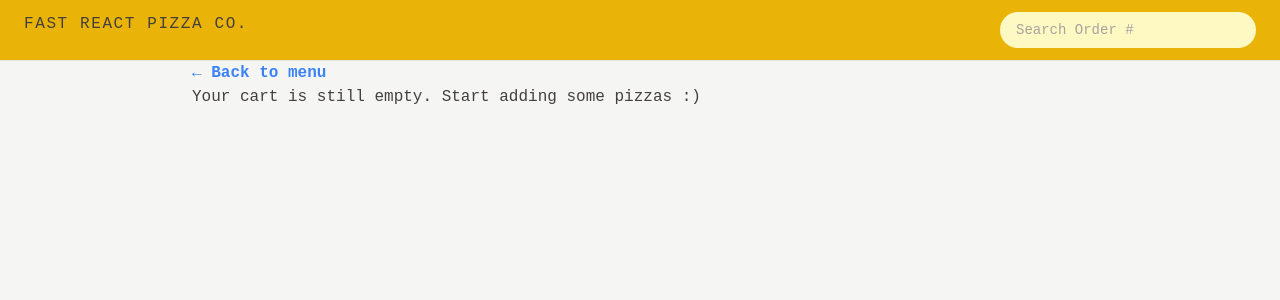
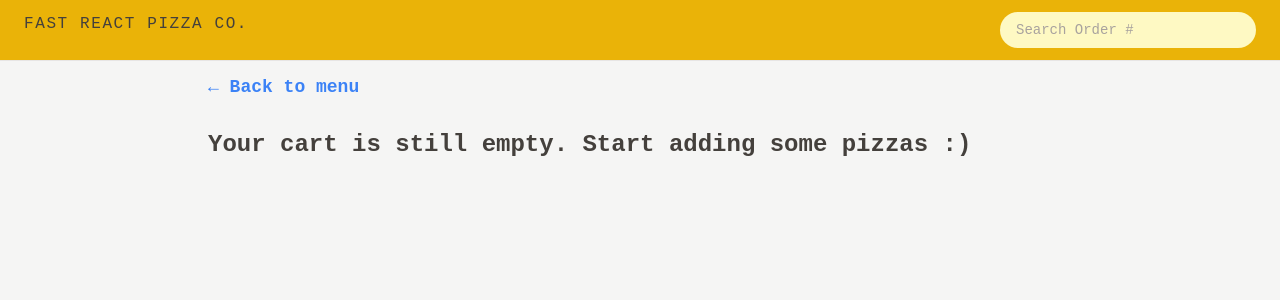
Before and after one commit to HamzaHamani/PizzaPortal., a React (Vite) app: page /cart in a window 1280 px wide. Shown: the top 300 px of the page. Built offline with nearby package versions, Linux system fonts and the light colour scheme.

Commit message:
removed local storage for cart faced  bug

```diff
--- a/src/features/cart/CaerSlice.js
+++ b/src/features/cart/CaerSlice.js
@@ -1,17 +1,6 @@
 import { createSlice } from "@reduxjs/toolkit";
 
-//------- check Cart.jsx for sending cart to localeStorage and handling Clear Cart button
-// recieving the cart from local storage
-const storedValue = JSON.parse(localStorage.getItem("cart"));
-
-let initialState;
-// if there is a cart in local storage, set it as the initial state ,
-if (storedValue) {
-  initialState = { cart: storedValue };
-  // else set the initial state to an empty array
-} else {
-  initialState = { cart: [] };
-}
+let initialState = { cart: [] };
 
 const cartSlice = createSlice({
   name: "cart",
--- a/src/features/cart/Cart.jsx
+++ b/src/features/cart/Cart.jsx
@@ -37,12 +37,9 @@ function Cart() {
 
   // creating a local storage for cart
   //check caerSlice for local storage how we used it
-  if (cart.length == 0) console.log("yes");
-  else localStorage.setItem("cart", JSON.stringify(cart));
 
   // clearing cart from local storage and in ui
   function handleClearCart() {
-    localStorage.removeItem("cart");
     dispatch(clearCart());
   }
 
@@ -54,7 +51,7 @@ function Cart() {
       <h2 className="mt-7 text-xl font-semibold">Your cart, {username}</h2>
       <ul className="mt-3 divide-y-2 divide-stone-200 border-b">
         {cart.map((item) => (
-          <CartItem item={item} key={item.name} />
+          <CartItem item={item} key={item.pizzaId} />
         ))}
       </ul>
       <div className="mt-6 space-x-2">
--- a/src/features/cart/CartItem.jsx
+++ b/src/features/cart/CartItem.jsx
@@ -1,10 +1,16 @@
 import Button from "../../ui/button";
 import { formatCurrency } from "../../utils/helpers";
+import { useDispatch } from "react-redux";
+import { deleteItem } from "./CaerSlice";
 
 function CartItem({ item }) {
   const { pizzaId, name, quantity, totalPrice } = item;
-  pizzaId;
+  const dispatch = useDispatch();
 
+  function handleDelete() {
+    // console.log(cart);
+    dispatch(deleteItem(pizzaId));
+  }
   return (
     <li className="py-3 sm:flex sm:items-center sm:justify-between">
       <p className="mb-1 text-lg sm:mb-0">
@@ -12,7 +18,9 @@ function CartItem({ item }) {
       </p>
       <div className="flex items-center justify-between gap-6">
         <p className="font-bold">{formatCurrency(totalPrice)}</p>
-        <Button type={"small"}>DELETE</Button>
+        <Button type={"small"} clearCartItem={handleDelete}>
+          DELETE
+        </Button>
       </div>
     </li>
   );
--- a/src/features/cart/EmptyCart.jsx
+++ b/src/features/cart/EmptyCart.jsx
@@ -2,10 +2,14 @@ import LinkButton from "../../ui/LinkButton";
 
 function EmptyCart() {
   return (
-    <div>
-      <LinkButton to="/menu">&larr; Back to menu</LinkButton>
+    <div className="px-4 py-3">
+      <LinkButton to="/menu">
+        <span className=" text-lg">&larr; Back to menu</span>
+      </LinkButton>
 
-      <p>Your cart is still empty. Start adding some pizzas :)</p>
+      <p className="mt-7 text-2xl font-semibold">
+        Your cart is still empty. Start adding some pizzas :)
+      </p>
     </div>
   );
 }
--- a/src/features/menu/MenuItem.jsx
+++ b/src/features/menu/MenuItem.jsx
@@ -9,7 +9,7 @@ function MenuItem({ pizza }) {
 
   function handleAddToCart() {
     const newItem = {
-      PIZZAiD: id,
+      pizzaId: id,
       name,
       quantity: 1,
       unitPrice,
--- a/src/features/user/userSlice.js
+++ b/src/features/user/userSlice.js
@@ -32,8 +32,6 @@ const storedValue = localStorage.getItem("username");
 
 const initialState = { username: storedValue ? storedValue : "", cart: "" };
 
-console.log(storedValue);
-
 const userSlice = createSlice({
   name: "user",
   initialState: initialState,
--- a/src/ui/Button.jsx
+++ b/src/ui/Button.jsx
@@ -8,6 +8,7 @@ function Button({
   logOut,
   cartClick,
   clearCart,
+  clearCartItem,
 }) {
   const base = ` inline-block rounded-full   font-bold uppercase tracking-wide  text-stone-800 transition-all duration-300 focus:bg-yellow-300 focus:outline-none focus:ring  focus:ring-yellow-300 focus:ring-offset-2 disabled:cursor-not-allowed sm:px-6 ${
     disabled
@@ -21,6 +22,13 @@ function Button({
     secondary:
       "text-sm inline-block rounded-full border-2 border-stone-300  font-bold uppercase tracking-wide  text-stone-400 transition-all duration-300 hover:bg-stone-300 hover:text-stone-800 focus:text-stone-800  focus:bg-stone-300 focus:outline-none focus:ring  focus:ring-stone-200 focus:ring-offset-2 disabled:cursor-not-allowed    px-4 py-3 md:px-5 md:py-3.5 ",
   };
+
+  if (clearCartItem)
+    return (
+      <button onClick={clearCartItem} className={styles[type]}>
+        {children}
+      </button>
+    );
 
   if (clearCart)
     return (
```
